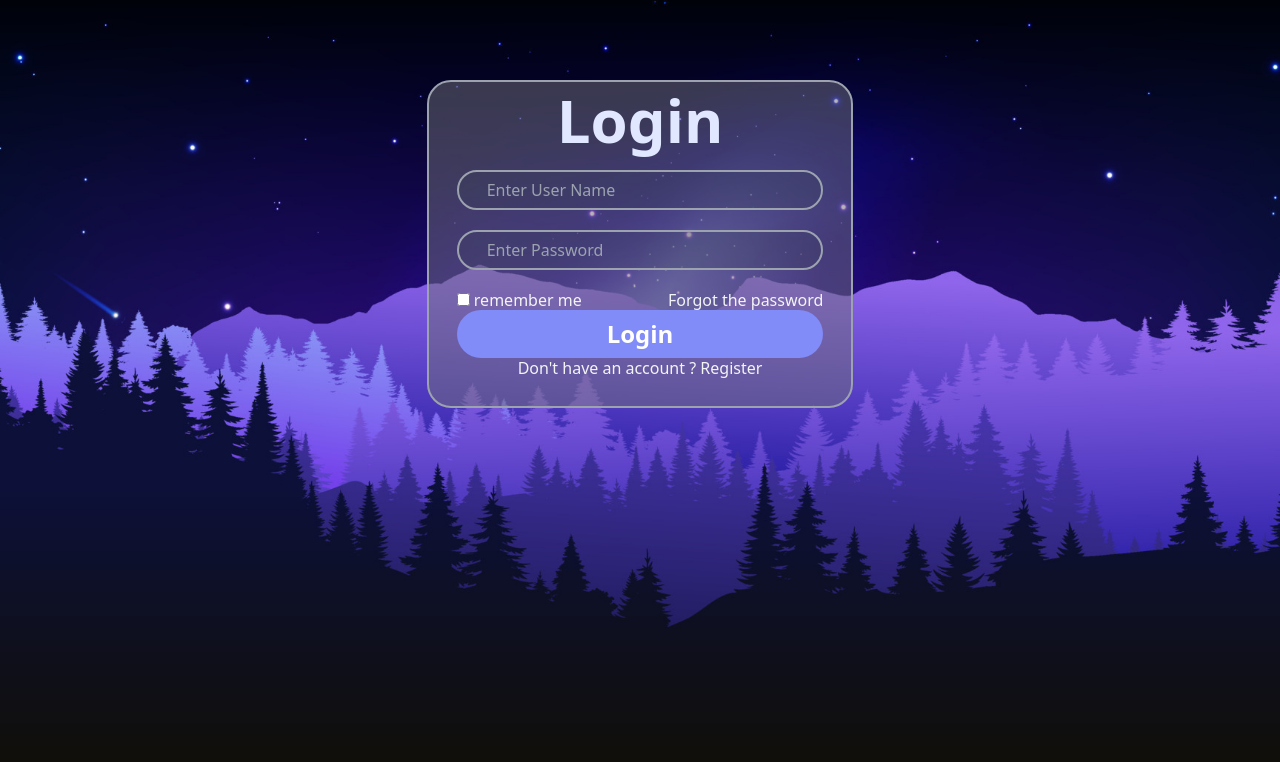
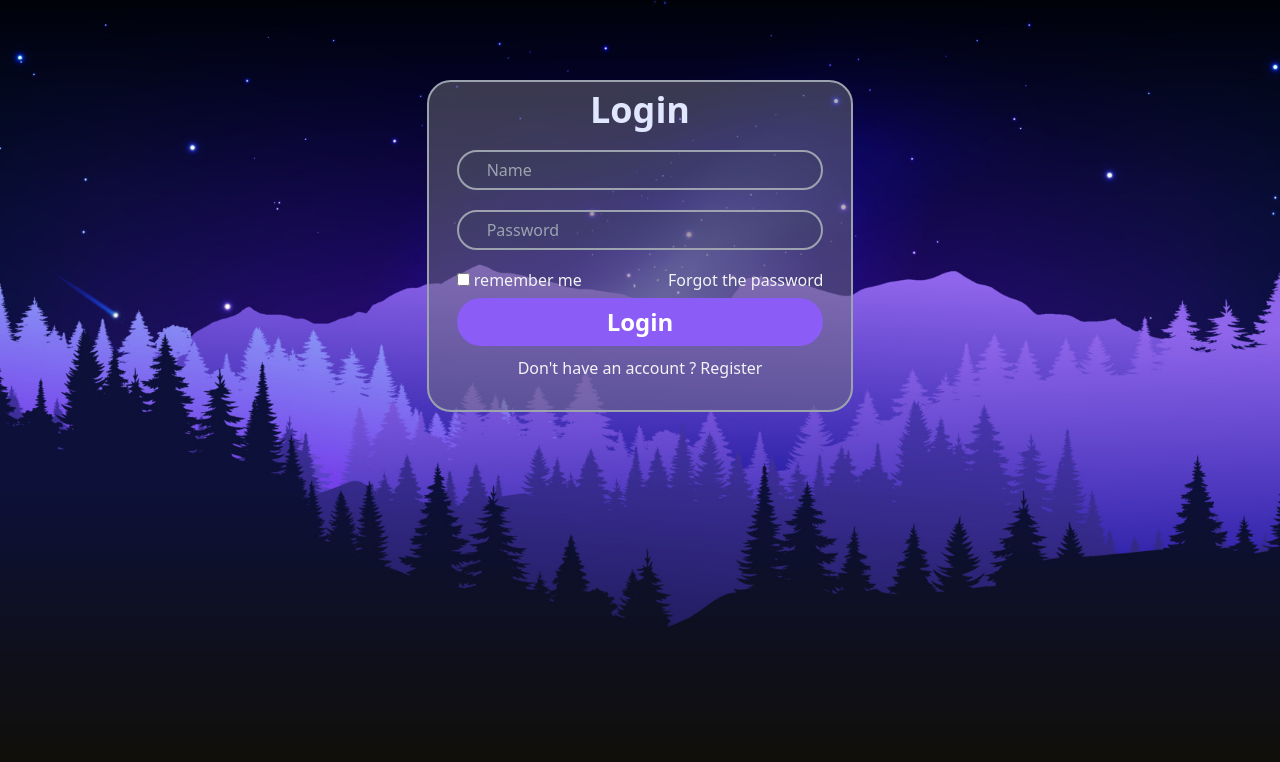
Before and after one commit to priyanjanjb/To_Do_List, a React (Vite) app in the folder Client/todolist/: page / in a window 1280 px wide. Shown: the top 762 px of the page. Built offline with nearby package versions, Linux system fonts and the light colour scheme.

Commit message:
style: update style

```diff
--- a/Client/todolist/src/components/Button.tsx
+++ b/Client/todolist/src/components/Button.tsx
@@ -10,7 +10,7 @@ export default function Button({
   return (
     <button
       onClick={onClick}
-      className="w-full text-2xl bg-indigo-400 hover:bg-teal-900 text-white font-bold py-2 px-4 rounded-full"
+      className="w-full text-2xl bg-violet-500 hover:bg-violet-950 text-white font-bold py-2 px-4 rounded-full my-2"
     >
       {text}
     </button>
--- a/Client/todolist/src/components/Header.tsx
+++ b/Client/todolist/src/components/Header.tsx
@@ -1,7 +1,7 @@
 export default function Header({ title }: { title: string }) {
   return (
     <div>
-      <h2 className="text-6xl  font-bold text-indigo-100 text-center">
+      <h2 className="text-4xl font-bold text-indigo-100 text-center">
         {title}
       </h2>
     </div>
--- a/Client/todolist/src/components/Input.tsx
+++ b/Client/todolist/src/components/Input.tsx
@@ -14,7 +14,7 @@ export default function Input({
        border-gray-400
        rounded-full py-2 px-7
       text-gray-100 leading-tight
-        focus:outline-none focus:bg-cyan-200
+        focus:outline-none focus:bg-violet-200
         focus:border-purple-500
         focus:text-gray-500 bg-opacity-20
          "
--- a/Client/todolist/src/components/SignIn.tsx
+++ b/Client/todolist/src/components/SignIn.tsx
@@ -17,16 +17,18 @@ export default function SignIn() {
       <BgBox>
         <Header title="Login" />
         <br />
-        <Input halder="Enter User Name" types="txt" /> <br />
-        <Input halder="Enter Password" types="password" /> <br />
-        <div className="flow-root">
+        <Input halder="Name" types="txt" /> <br />
+        <Input halder="Password" types="password" /> <br />
+        <div className="flow-root ">
           <p className="float-left ">
             <input type="checkbox" /> remember me{" "}
           </p>
-          <p className="text-right flex-auto">Forgot the password</p>
+          <p className="text-right flex-auto">
+            <a href="#">Forgot the password</a>
+          </p>
         </div>
-        <Button text="Login" onClick={handleSubmit} />
-        <div className="text-center">
+        <Button text="Login " onClick={handleSubmit} />
+        <div className="text-center my-1">
           Don't have an account ?{" "}
           <a href="http://localhost:5173/signup">Register</a>
         </div>
--- a/Client/todolist/src/components/SignUp.tsx
+++ b/Client/todolist/src/components/SignUp.tsx
@@ -25,7 +25,8 @@ export default function SignUp() {
         <Input halder="Password" types="password" />
         <br />
         <Button text="Register" onClick={handleSubmit} />
-        <br />
+
+        <p><a href="http://localhost:5173/" className="flow-root text-center my-1">Back to Login</a></p>
       </BgBox>
     </div>
   );
```
